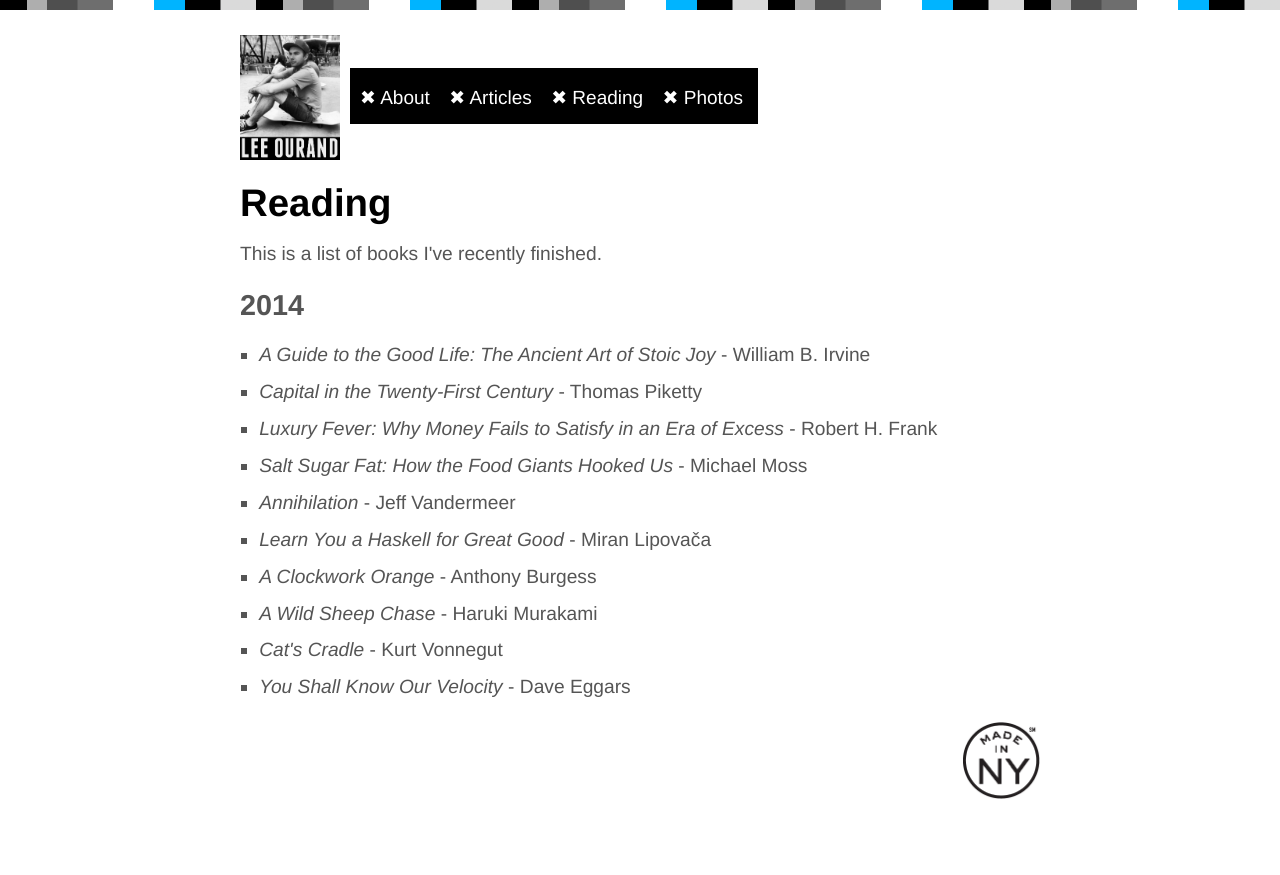
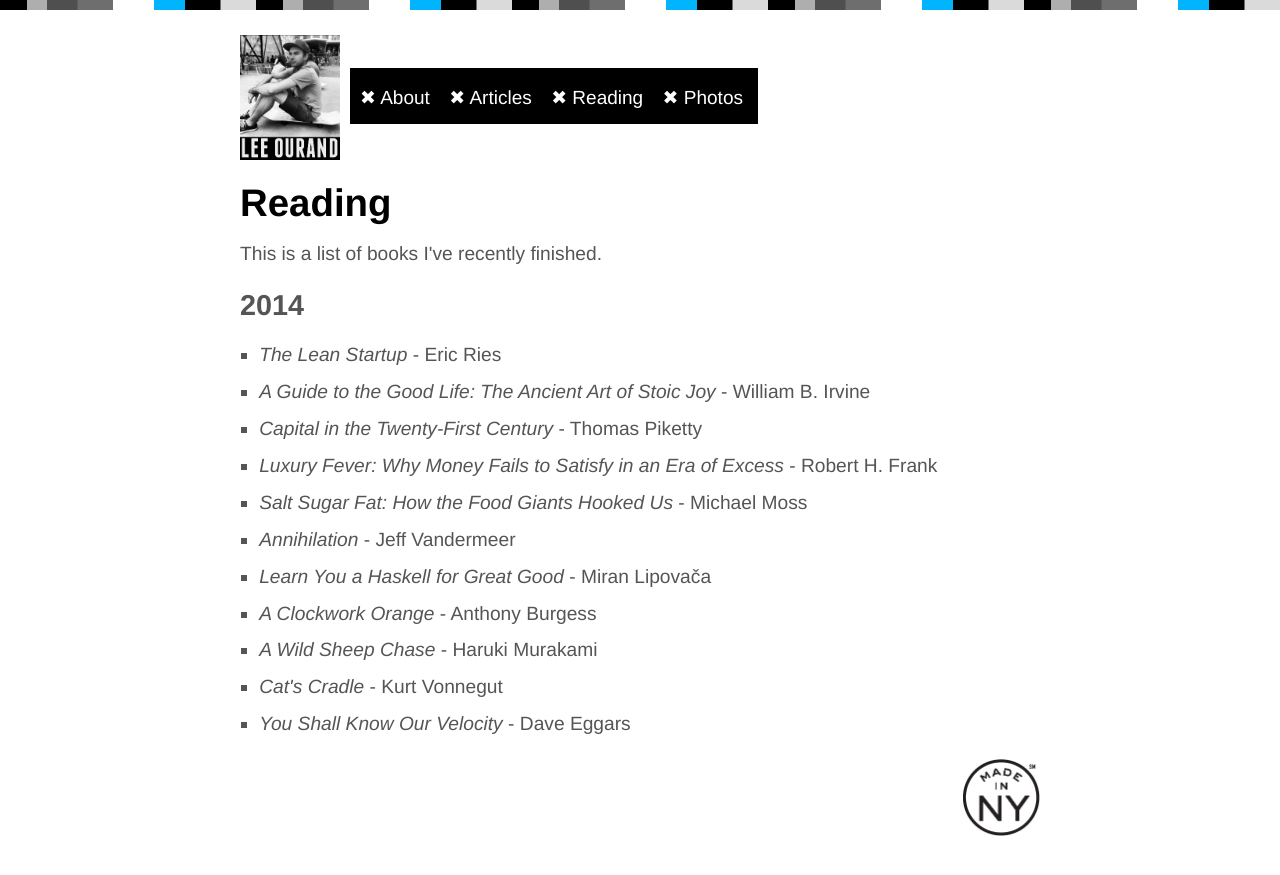
Before and after one commit to leeourand/leeourand.github.com, a Jekyll site: the page built from reading/index.html, in a window 1280 px wide. Shown: the top 875 px of the page. Built offline with Jekyll 4.4.1, drawn with Linux system fonts in a browser that asks for light colours.

Commit message:
Adds The Lean Startup to reading list

```diff
--- a/reading/index.html
+++ b/reading/index.html
@@ -6,6 +6,7 @@ title: Reading
 <p>This is a list of books I've recently finished.</p>
 <h2>2014</h3>
 <ul>
+  <li><em>The Lean Startup</em> - Eric Ries</li>
   <li><em>A Guide to the Good Life: The Ancient Art of Stoic Joy</em> - William B. Irvine</li>
   <li><em>Capital in the Twenty-First Century</em> - Thomas Piketty</li>
   <li><em>Luxury Fever: Why Money Fails to Satisfy in an Era of Excess</em> - Robert H. Frank</li>
```
